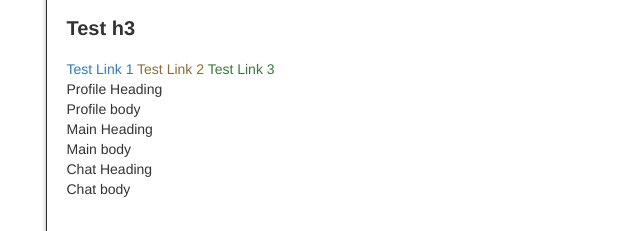
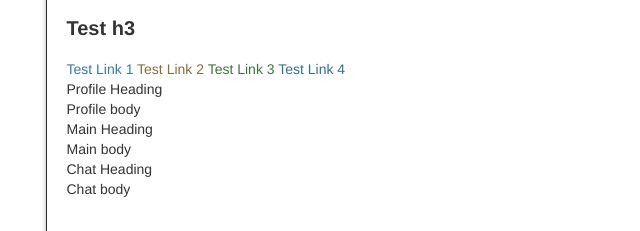
Before and after one commit to juandjara/rol, a website: page index.html in a window 1280 px wide. Shown: the part 399-630 px from the top of the page, 257-897 px from the left. Drawn offline with nearby package versions, Linux system fonts and the light colour scheme.

Commit message:
change index.html

```diff
--- a/index.html
+++ b/index.html
@@ -54,6 +54,7 @@
   <a href="" class="text-primary">Test Link 1</a>
   <a href="" class="text-warning">Test Link 2</a>
   <a href="" class="text-success">Test Link 3</a>
+  <a href="" class="text-info">Test Link 4</a>
 
   <div>
     <div>Profile Heading</div>
```
